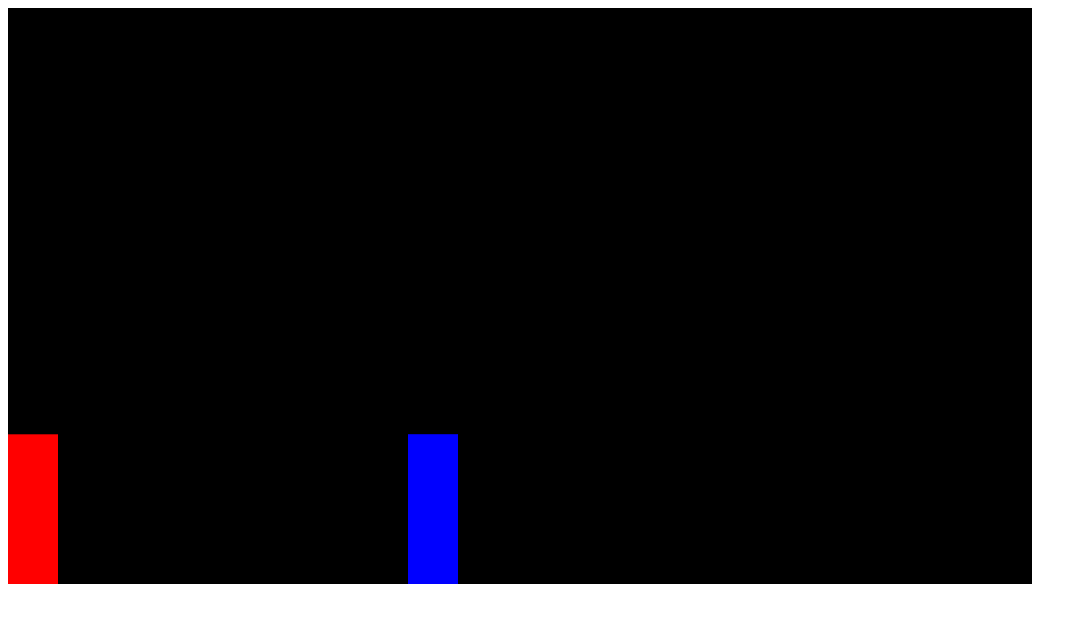
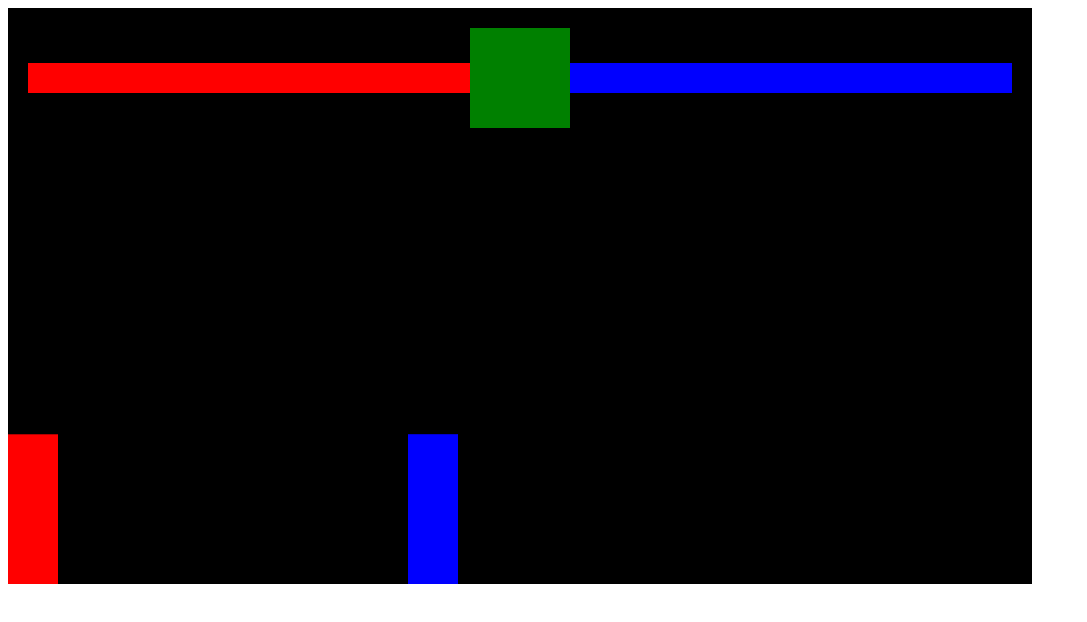
Before and after one commit to mateusz-bury/canvas-game, a plain HTML site: page index.html in a window 1280 px wide. Shown: the whole page, without its empty margins (0-1087 px from the left). Drawn offline with Linux system fonts and the light colour scheme.

Commit message:
healthbars

```diff
--- a/index.html
+++ b/index.html
@@ -1,3 +1,83 @@
-<canvas></canvas>
+<head>
+    <style>
+        * {
+            box-sizing: border-box;
+        }
+    </style>
+</head>
+<body>
+    <!-- red container div-->
+ <div style="
+    position: relative;
+    display: inline-block;">
+    <!-- smaller red container div-->
+    <div
+        style="
+            position:absolute;
+            display: flex;
+            align-items: center;
+            width: 100%;
+            padding: 20px
+            ">
+        <!-- player health-->
+        <div style="
+            position:relative;
+            height: 30px;
+            width: 100%;
+            display: flex;
+            justify-content: flex-end;
+        ">
+            <div
+                style = "
+                    background-color: yellow;
+                    height: 30px;
+                    width: 100%;
+            "></div>
+            <div
+                id="playerHealth"
+                style="
+                position: absolute;
+                background-color: red;
+                top: 0;
+                right: 0;
+                bottom: 0;
+                width: 100%;
+            "></div>
+        </div>
+        <!-- timer-->
+        <div style="
+            background-color: green;
+            height: 100px;
+            width: 100px;
+            flex-shrink: 0;
+            "></div>
+        <!-- enemy health-->
+        <div style="
+            position:relative;
+            height: 30px;
+            width: 100%;
+        ">
+            <div
+                style = "
+                    background-color: yellow;
+                    height: 30px;
+            "></div>
+            <div
+                id="enemyHealth"
+                style="
+                position: absolute;
+                background-color: blue;
+                top: 0;
+                right: 0;
+                bottom: 0;
+                left: 0;
+            "></div>
+        </div>
+    </div>
+    <canvas></canvas>
+</div>
+
+
 
 <script src="main.js"></script>
+</body>
--- a/main.js
+++ b/main.js
@@ -26,6 +26,7 @@ class Sprite {
         }
         this.color = color
         this.isAttacking
+        this.health = 100
     }
 
 
@@ -159,6 +160,8 @@ function animation(){
         player.isAttacking
     ){
         player.isAttacking = false
+        enemy.health -= 20
+        document.querySelector('#enemyHealth').style.width = enemy.health+'%'
         console.log('player attack!');
     }
 
@@ -170,6 +173,8 @@ function animation(){
         enemy.isAttacking
     ){
         enemy.isAttacking = false
+        player.health -= 20
+        document.querySelector('#playerHealth').style.width = player.health+'%'
         console.log('enemy attack!');
     }
 };
@@ -177,7 +182,6 @@ function animation(){
 animation()
 
 window.addEventListener('keydown',(event)=>{
-    console.log(event.key);
 
     switch(event.key){
         case 'd':
```
